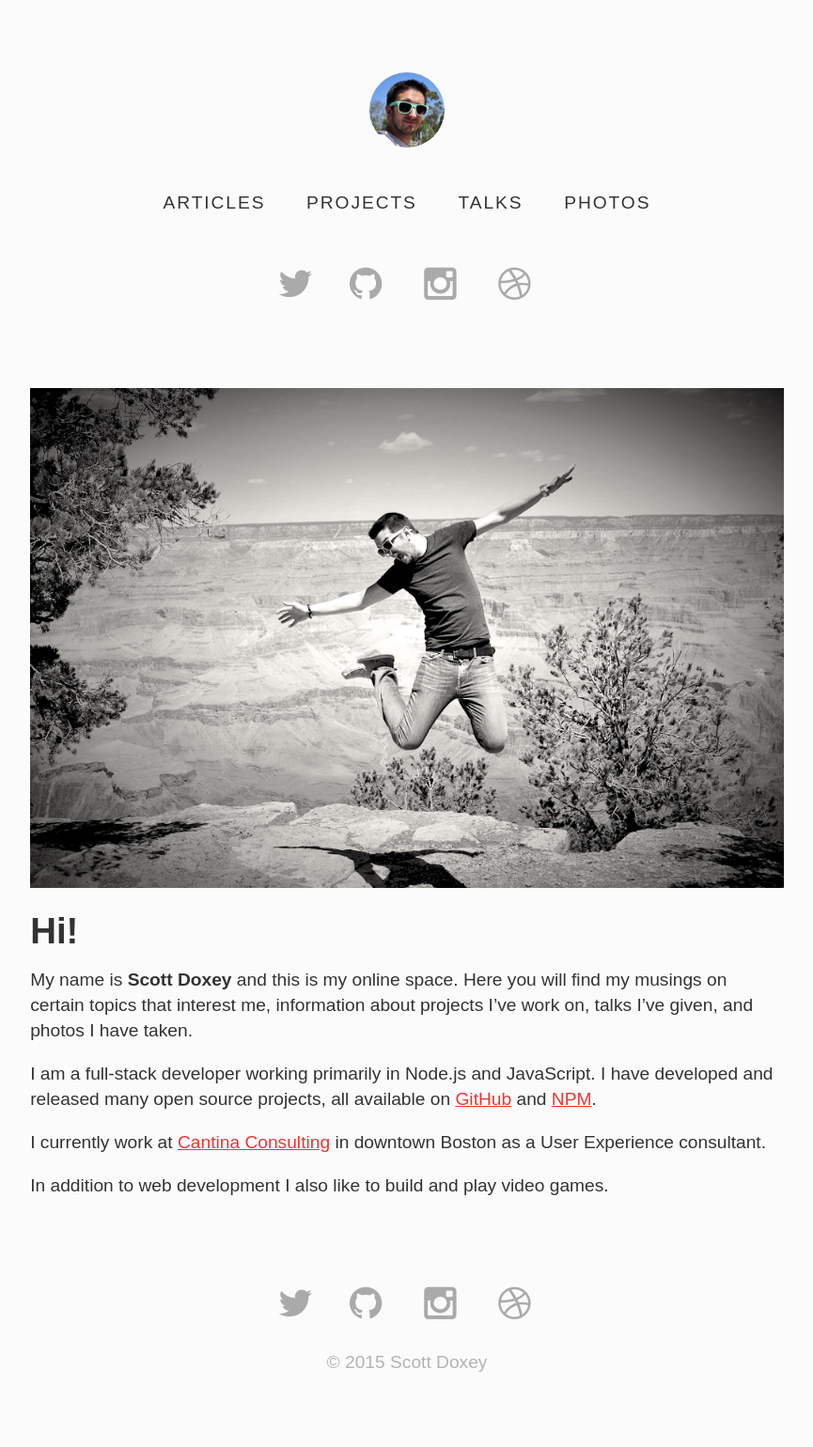
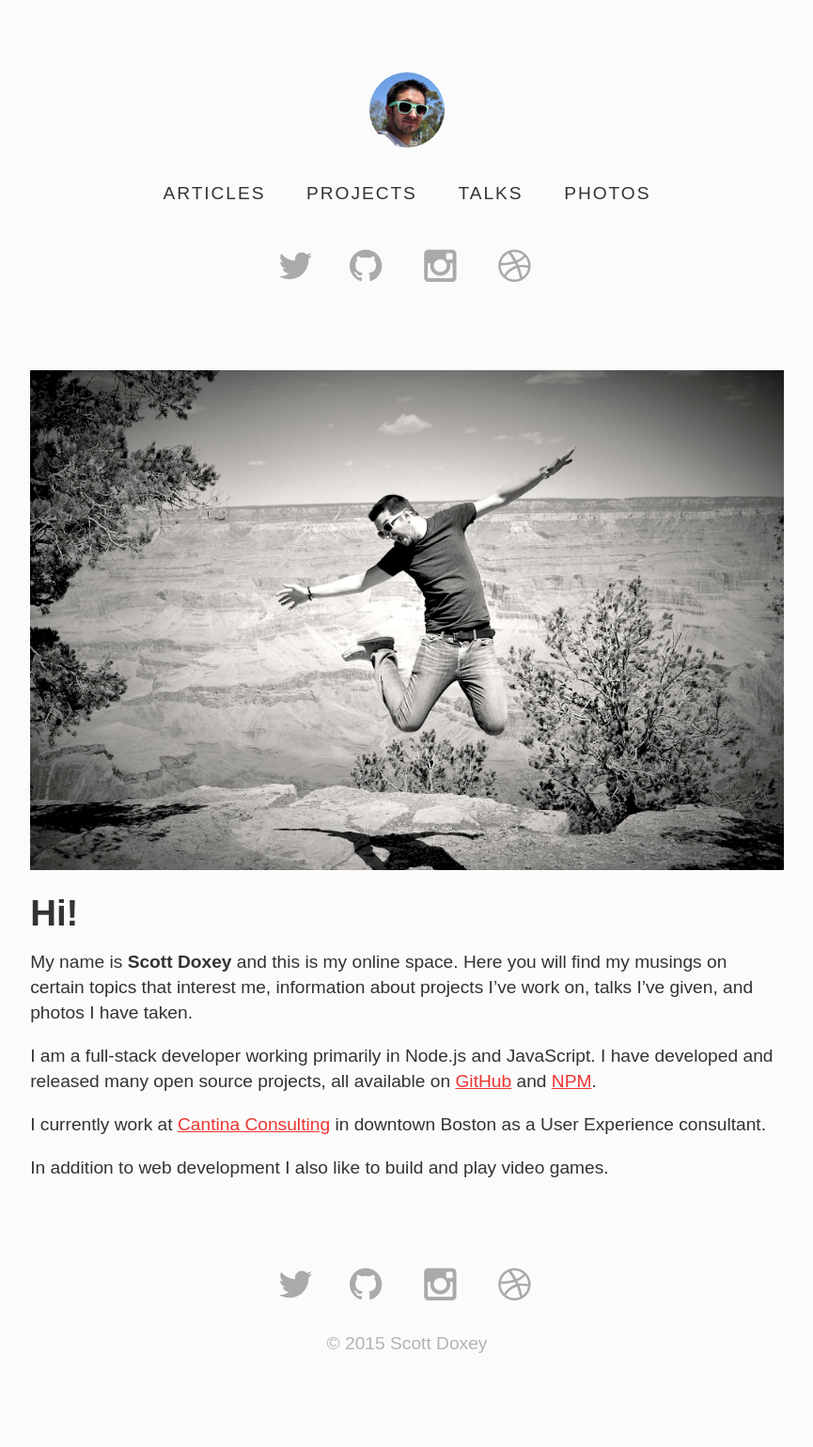
Before and after one commit to neogeek/neogeek.github.io, a Jekyll site: the page built from about.md, in a window 1280 px wide. Shown: the whole page at 94% size, without its empty margins (207-1072 px from the left). Built offline with Jekyll 4.4.1, drawn with Linux system fonts in a browser that asks for light colours; Markdown is read by kramdown in place of the engine named in the settings.

Commit message:
Tightened up margin and padding on mobile.

```diff
--- a/_sass/_base.scss
+++ b/_sass/_base.scss
@@ -59,7 +59,7 @@
 
             a {
                 display: block;
-                padding: 1em;
+                padding: .5em 1em;
                 text-transform: uppercase;
                 text-decoration: none;
                 letter-spacing: 0.1em;
@@ -118,7 +118,7 @@
 }
 
 .wrapper {
-    margin: 4em auto;
+    margin: 2em auto;
 }
 
 .post,
@@ -176,6 +176,10 @@
         line-height: 1.4em;
     }
 
+    .wrapper {
+        margin: 4em auto;
+    }
+
 }
 
 @include media-max-query($max-width) {
```
